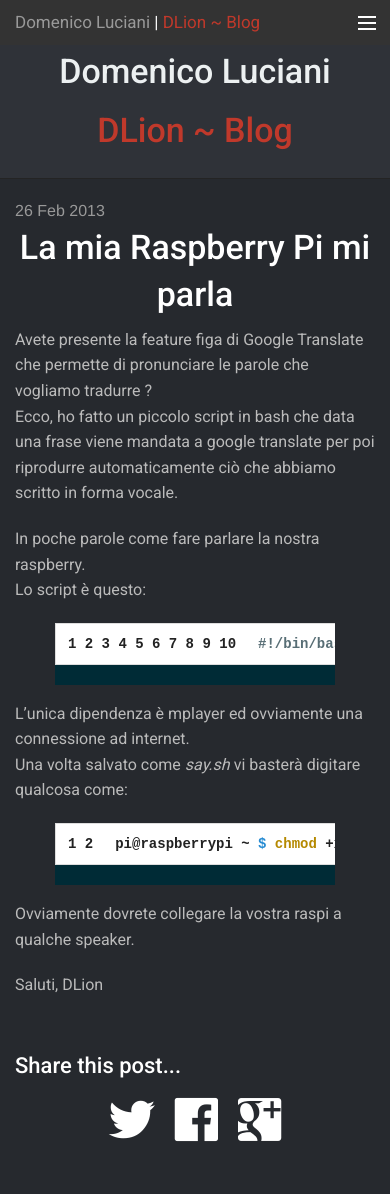
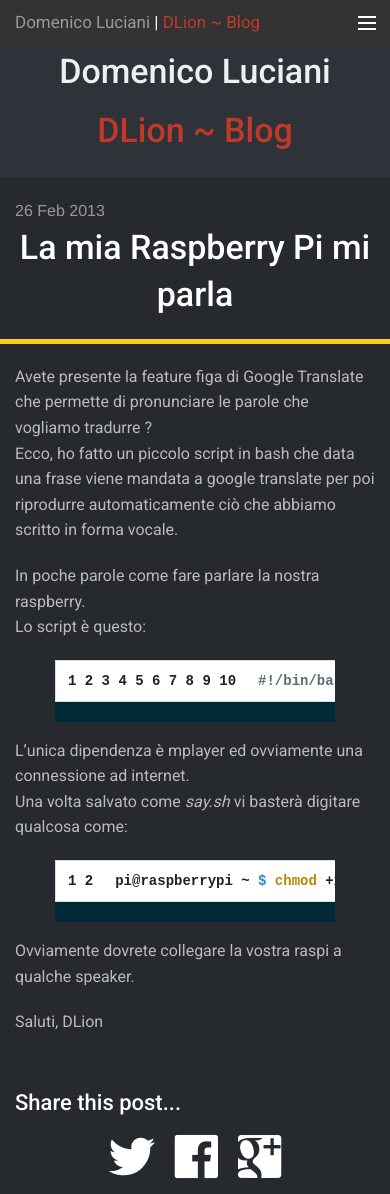
Before and after one commit to dlion/dlion.github.io, a Jekyll site: the page built from _posts/2013-02-26-la-mia-raspberry-pi-mi-parla.md, in a window 390 px wide. Built offline with Jekyll 4.4.1, drawn with Linux system fonts in a browser that asks for light colours; Markdown is read by kramdown in place of the engine named in the settings; comment, search, counter and statistics services are not loaded; before the commit the page ends 1157 px from its top, so only the background shows below that.

Commit message:
Fixed categories

```diff
--- a/_layouts/post.html
+++ b/_layouts/post.html
@@ -71,7 +71,7 @@
         <div class="show-for-small-only small-6 columns contentDataMobile">
             <span class="element">{{page.date | date_to_string}}</span>
         </div>
-        <div class="large-11 small-12 small-text-center columns contentTitoloPost">
+        <div class="large-11 small-12 small-text-center columns contentTitoloPost" id="{{page.category}}">
             <h1>{{page.title}}</h1>
         </div>
         <div class="large-12 text-right columns contentDataDesktop show-for-medium-up" id="{{page.category}}">
--- a/public/css/custom.css
+++ b/public/css/custom.css
@@ -89,29 +89,6 @@ a {
      border-top: 1px solid #242424;
 }
 
-/*
- * Categories
- */
-
-#Programming {
-    border-top: 5px solid #FF6D00;
-}
-
-#Security {
-    border-top: 5px solid #C62828;
-}
-
-#Personal {
-    border-top: 5px solid #6399C6;
-}
-
-#Raspberry {
-    border-top: 5px solid #F9CE1D;
-}
-
-#Linux {
-    border-top: 5px solid #388E3C;
-}
 
 /* Large, XLarge */
 @media only screen and (min-width: 64.063em) and (max-width: 120em) {
@@ -209,6 +186,31 @@ a {
         font-weight: 300;
         line-height: 20px;
     }
+
+    /*
+     * Categories
+     */
+
+     .contentDataDesktop#Programming {
+         border-top: 5px solid #FF6D00;
+     }
+
+     .contentDataDesktop#Security {
+       border-top: 5px solid #C62828;
+    }
+
+    .contentDataDesktop#Personal {
+       border-top: 5px solid #6399C6;
+    }
+
+    .contentDataDesktop#Raspberry {
+       border-top: 5px solid #F9CE1D;
+    }
+
+    .contentDataDesktop#Linux {
+       border-top: 5px solid #388E3C;
+    }
+
 }
 
 /* Mobile */
@@ -247,6 +249,12 @@ a {
 
     .contentTitoloPost h1 {
         margin-top: 5px;
+        padding-bottom: 10px;
+        margin-bottom: 10px;
+    }
+
+    .contentContentPost {
+        margin-top: 20px;
     }
 
     .sharePost {
@@ -300,4 +308,28 @@ a {
     .iconsFooter ul li a {
         padding-left: 80px;
     }
+
+     /*
+     * Categories
+     */
+
+    .contentTitoloPost#Programming {
+         border-bottom: 5px solid #FF6D00;
+    }
+
+    .contentTitoloPost#Security {
+       border-bottom: 5px solid #C62828;
+    }
+
+    .contentTitoloPost#Personal {
+       border-bottom: 5px solid #6399C6;
+    }
+
+    .contentTitoloPost#Raspberry {
+       border-bottom: 5px solid #F9CE1D;
+    }
+
+    .contentTitoloPost#Linux {
+       border-bottom: 5px solid #388E3C;
+    }
 }
```
